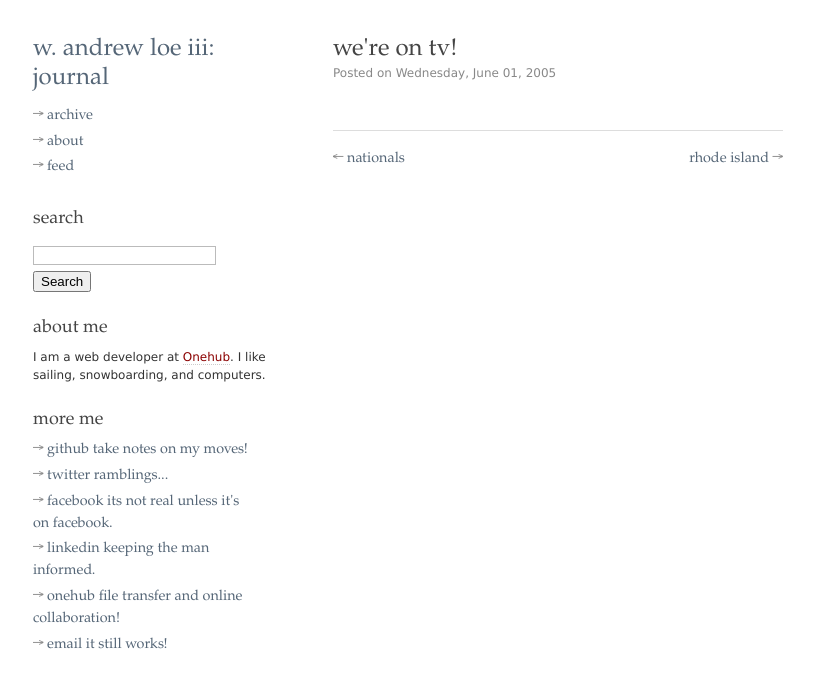
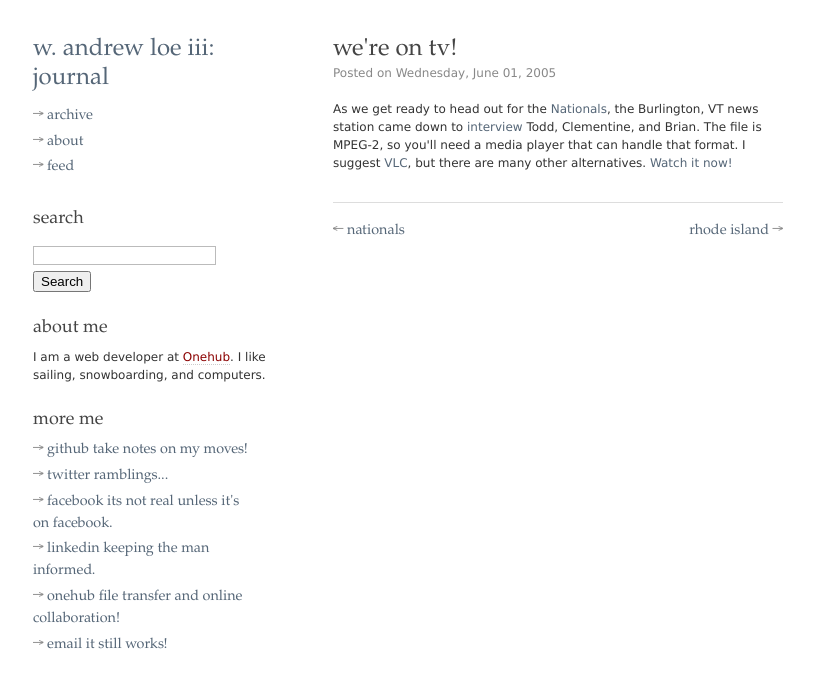
Before and after one commit to loe/journal, a Jekyll site: the page built from _posts/2005-6-1-we-re-on-tv.html, in a window 1280 px wide. Shown: the top 688 px of the page, without its empty margins (15-829 px from the left). Built offline with Jekyll 4.4.1, drawn with Linux system fonts in a browser that asks for light colours; Markdown is read by kramdown in place of the engine named in the settings; part of the change alters nothing that is shown.

Commit message:
Linking dartmouth sailing news video.

```diff
--- a/_posts/2005-6-1-we-re-on-tv.html
+++ b/_posts/2005-6-1-we-re-on-tv.html
@@ -2,8 +2,8 @@
 layout: post
 title: We're on TV!
 ---
-<!-- As we get ready to head out for the <a href="http://collegesailing.org/nas/spring05/">Nationals</a>, the Burlington, VT news station came down to <a href="http://andrewloe.com/public/sailing/dartmouth_sailing_news.mpg">interview</a> Todd, Clementine, and Brian.
+As we get ready to head out for the <a href="http://collegesailing.org/nas/spring05/">Nationals</a>, the Burlington, VT news station came down to <a href="http://assets.andrewloe.com/2005/6/1/dartmouth_sailing_news.mpg">interview</a> Todd, Clementine, and Brian.
 
 The file is MPEG-2, so you'll need a media player that can handle that format. I suggest <a href="http://videolan.org/vlc/">VLC</a>, but there are many other alternatives.
 
-<a href="http://andrewloe.com/public/sailing/dartmouth_sailing_news.mpg">Watch it now!</a> -->
+<a href="http://assets.andrewloe.com/2005/6/1/dartmouth_sailing_news.mpg">Watch it now!</a>
```
Also changed, not shown: 2 other files.
